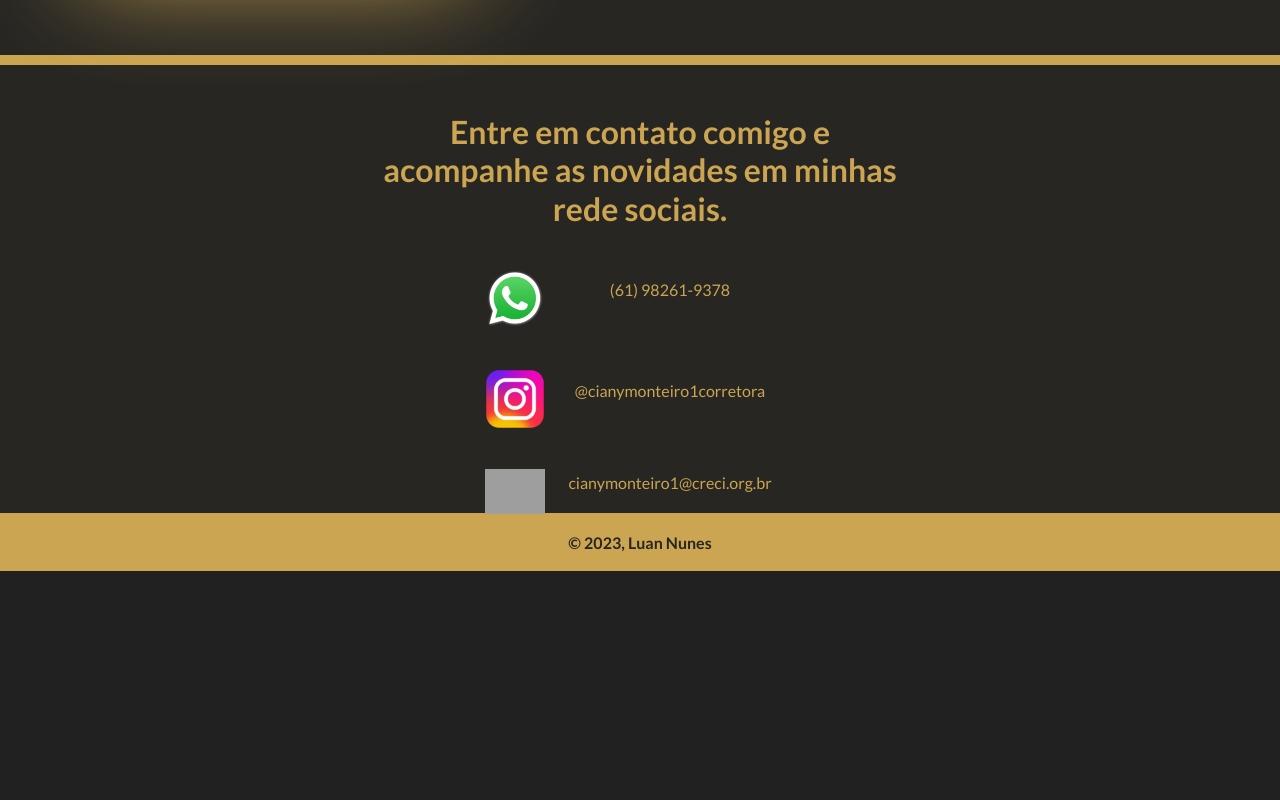
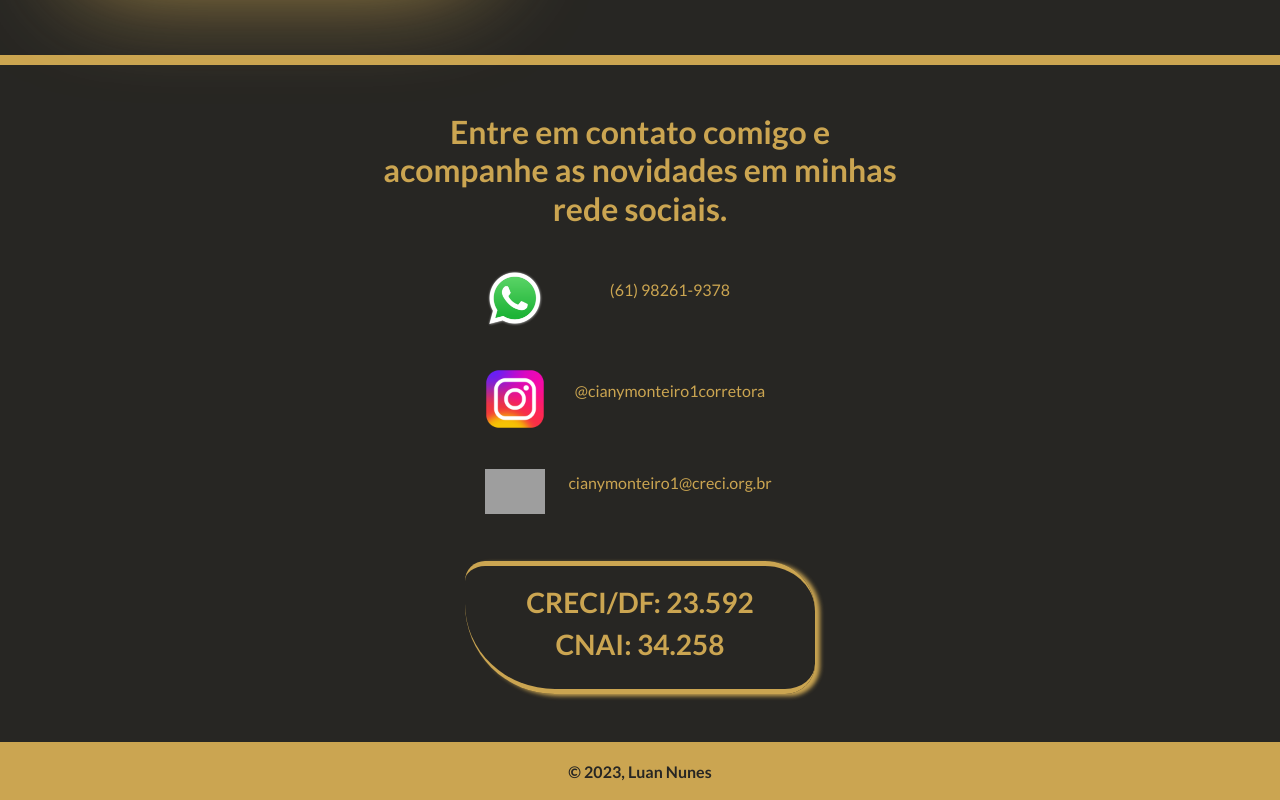
Before and after one commit to Luannunes02/Ciane-corretora, a React (Create React App) app: page / in a window 1280 px wide. Shown: the part 6777-7577 px from the top of the page. Before the commit the page ends 7348 px from the top, so only its background shows below. Built offline with nearby package versions, Linux system fonts and the light colour scheme; grey boxes are pictures that could not be loaded; a web font is replaced by a local one.

Commit message:
Feature in contact part

```diff
--- a/src/pages/Home/home.scss
+++ b/src/pages/Home/home.scss
@@ -304,4 +304,27 @@
         color: $text-color;
         width: 250px;
     }
+
+    .registrations {
+        display: flex;
+        flex-direction: column;
+        align-items: center;
+        justify-content: center;
+
+
+        div {
+            text-align: center;
+            padding: 20px;
+            border-top: 5px solid $text-color;
+            border-bottom: 5px solid $text-color;
+            width: 350px;
+            border-radius: 20px 50px 30px 90px;
+            box-shadow: 5px 2px 4px $text-color;
+
+            h3 {
+                color: $text-color;
+                font-weight: bold;
+            }
+        }
+    }
 }
--- a/src/pages/Home/index.jsx
+++ b/src/pages/Home/index.jsx
@@ -160,6 +160,13 @@ export default function Home() {
                                     <p>cianymonteiro1@creci.org.br</p>
                                 </div>
                             </a>
+
+                        </div>
+                    </div>
+                    <div className="registrations mt-5 mb-5 ">
+                        <div>
+                            <h3>CRECI/DF: 23.592</h3>
+                            <h3>CNAI: 34.258</h3>
                         </div>
                     </div>
                 </div>
--- a/src/pages/Imovel/imovel.scss
+++ b/src/pages/Imovel/imovel.scss
@@ -199,4 +199,27 @@
         color: $text-color;
         width: 250px;
     }
+
+    .registrations {
+        display: flex;
+        flex-direction: column;
+        align-items: center;
+        justify-content: center;
+
+
+        div {
+            text-align: center;
+            padding: 20px;
+            border-top: 5px solid $text-color;
+            border-bottom: 5px solid $text-color;
+            width: 350px;
+            border-radius: 20px 50px 30px 90px;
+            box-shadow: 5px 2px 4px $text-color;
+
+            h3 {
+                color: $text-color;
+                font-weight: bold;
+            }
+        }
+    }
 }
--- a/src/pages/Imovel/index.jsx
+++ b/src/pages/Imovel/index.jsx
@@ -100,6 +100,12 @@ export default function Imovel() {
                             <p>cianymonteiro1@creci.org.br</p>
                         </div>
                     </a>
+                    <div className="registrations mt-5 mb-4 ">
+                        <div>
+                            <h3>CRECI/DF: 23.592</h3>
+                            <h3>CNAI: 34.258</h3>
+                        </div>
+                    </div>
                 </div>
             </div>
         </div>
```
